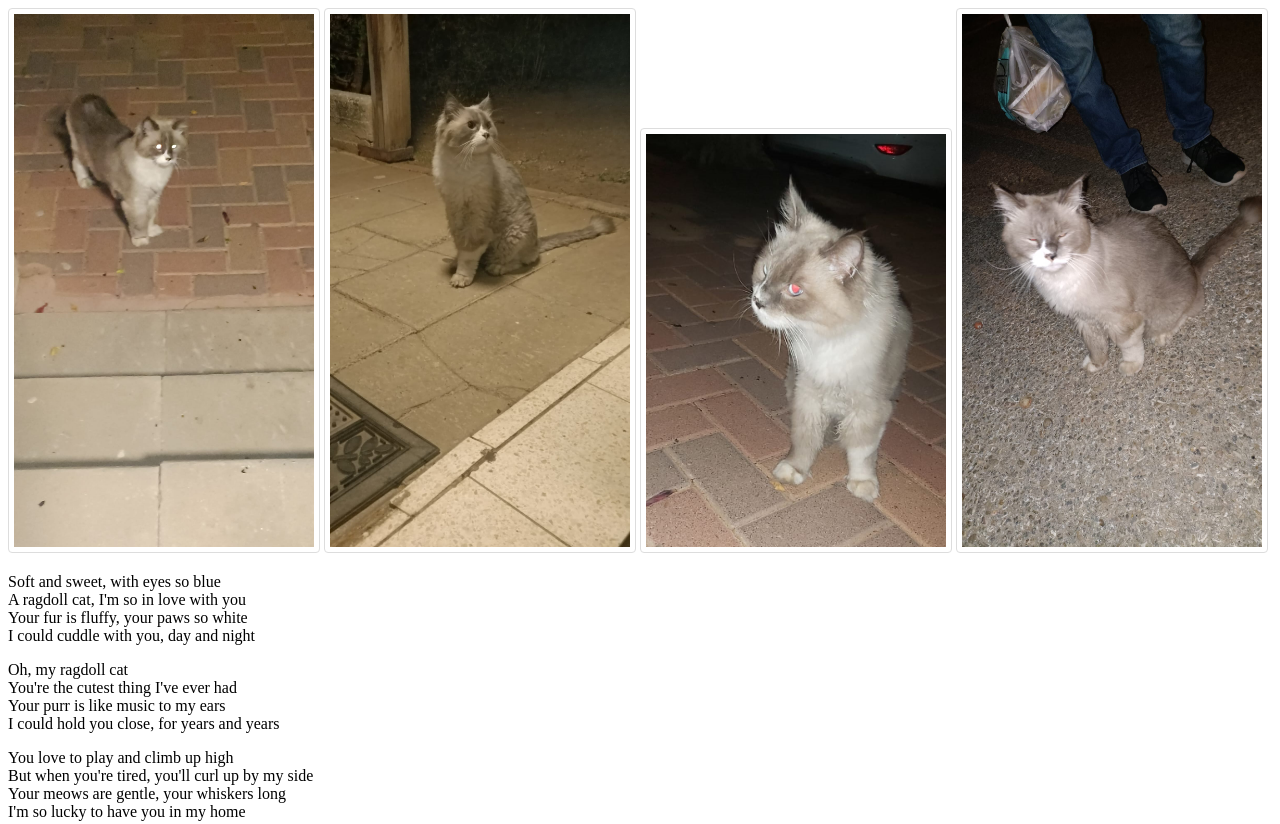
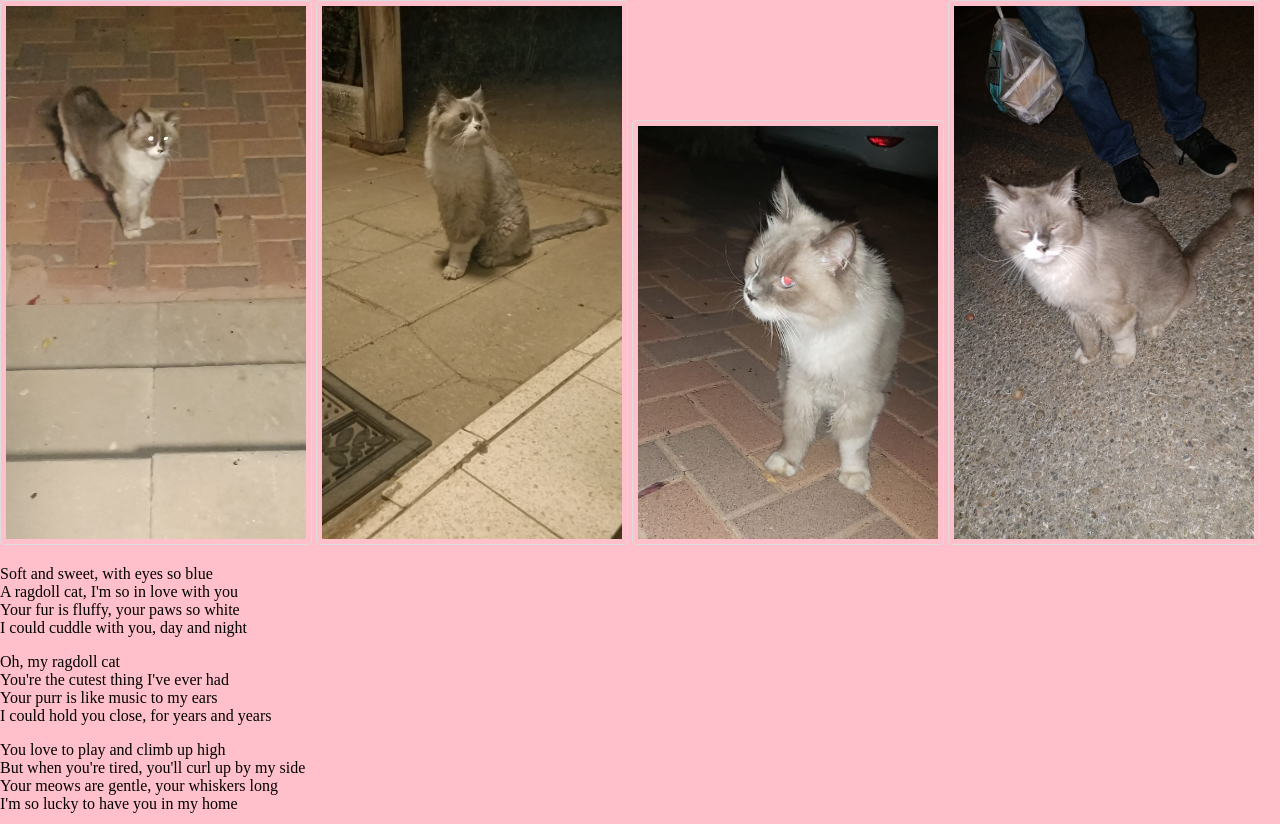
Before and after one commit to elad-guy/Bonny, a plain HTML site: page index.html in a window 1280 px wide. Shown: the top 824 px of the page. Drawn offline with Linux system fonts and the light colour scheme.

Commit message:
Add files via upload

```diff
--- a/style.css
+++ b/style.css
@@ -8,3 +8,9 @@ img {
 img:hover {
   box-shadow: 0 0 2px 1px rgba(0, 140, 186, 0.5);
 }
+
+body {
+    background-color: pink;
+    padding: 0;
+    margin: 0;
+}
```
